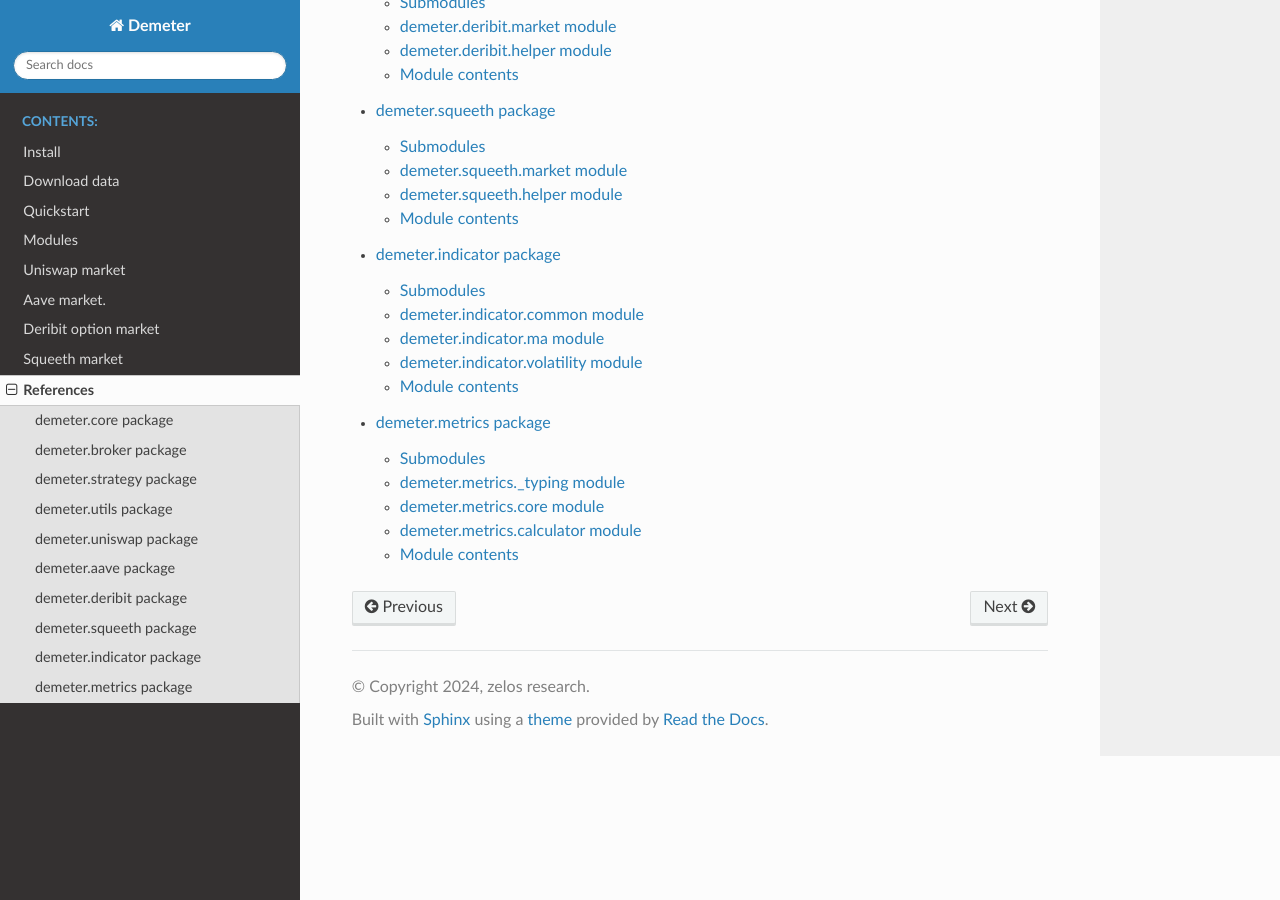
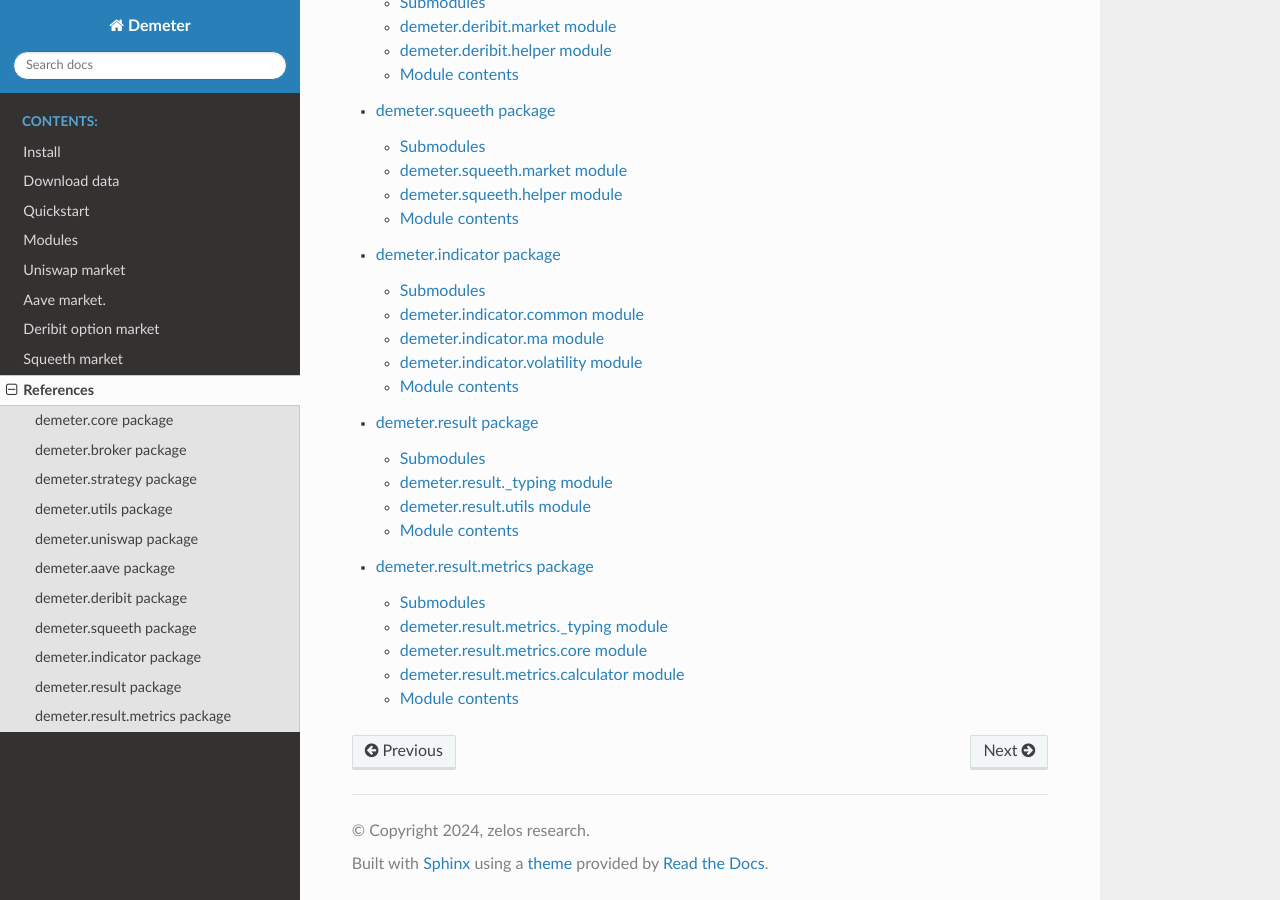
Before and after one commit to zelos-alpha/demeter, a Sphinx documentation site: the page built from docs/source/references.rst, in a window 1280 px wide and 900 px high, scrolled down 1165 px. Built offline with Sphinx 7.4.7 and the Read the Docs theme 2.0.0, drawn with Linux system fonts in a browser that asks for light colours.

Commit message:
update docs

```diff
--- a/docs/source/demeter.metrics.rst
+++ b/docs/source/demeter.result.metrics.rst
@@ -1,29 +1,29 @@
-demeter.metrics package
+demeter.result.metrics package
 ========================
 
 Submodules
 -------------
 
-demeter.metrics._typing module
+demeter.result.metrics._typing module
 ----------------------------------
 
-.. automodule:: demeter.metrics._typing
+.. automodule:: demeter.result.metrics._typing
    :members:
    :undoc-members:
    :show-inheritance:
 
-demeter.metrics.core module
+demeter.result.metrics.core module
 -------------------------------
 
-.. automodule:: demeter.metrics.core
+.. automodule:: demeter.result.metrics.core
    :members:
    :undoc-members:
    :show-inheritance:
 
-demeter.metrics.calculator module
+demeter.result.metrics.calculator module
 -------------------------------------
 
-.. automodule:: demeter.metrics.calculator
+.. automodule:: demeter.result.metrics.calculator
    :members:
    :undoc-members:
    :show-inheritance:
@@ -32,7 +32,7 @@ demeter.metrics.calculator module
 Module contents
 -------------------
 
-.. automodule:: demeter.metrics
+.. automodule:: demeter.result.metrics
    :members:
    :undoc-members:
    :show-inheritance:
--- /dev/null
+++ b/docs/source/demeter.result.rst
@@ -0,0 +1,32 @@
+demeter.result package
+========================
+
+Submodules
+-------------
+
+demeter.result._typing module
+----------------------------------
+
+.. automodule:: demeter.result._typing
+   :members:
+   :undoc-members:
+   :show-inheritance:
+
+demeter.result.utils module
+-------------------------------
+
+.. automodule:: demeter.result.utils
+   :members:
+   :undoc-members:
+   :show-inheritance:
+
+
+
+
+Module contents
+-------------------
+
+.. automodule:: demeter.result
+   :members:
+   :undoc-members:
+   :show-inheritance:
--- a/docs/source/references.rst
+++ b/docs/source/references.rst
@@ -13,4 +13,5 @@ References
    demeter.deribit
    demeter.squeeth
    demeter.indicator
-   demeter.metrics
+   demeter.result
+   demeter.result.metrics
```
